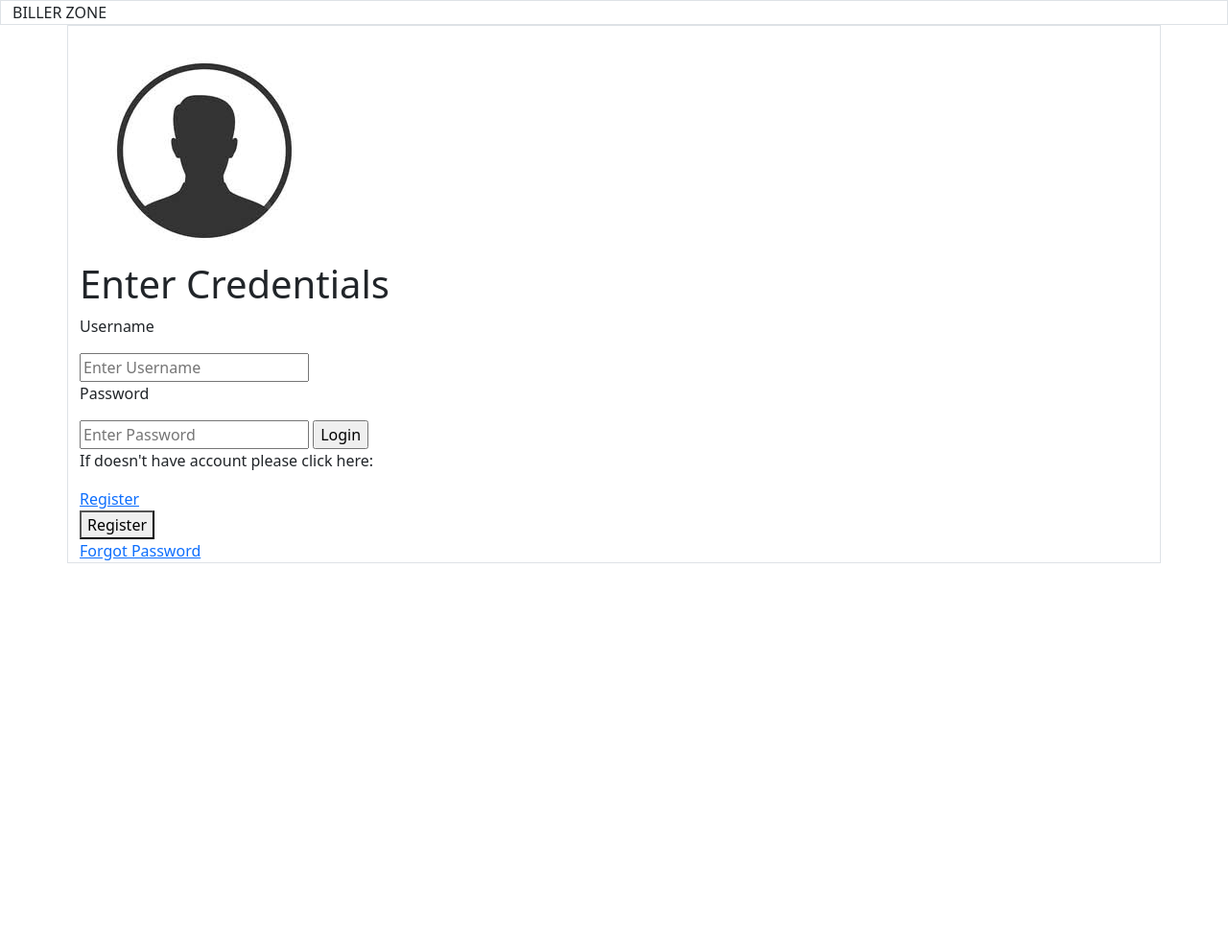
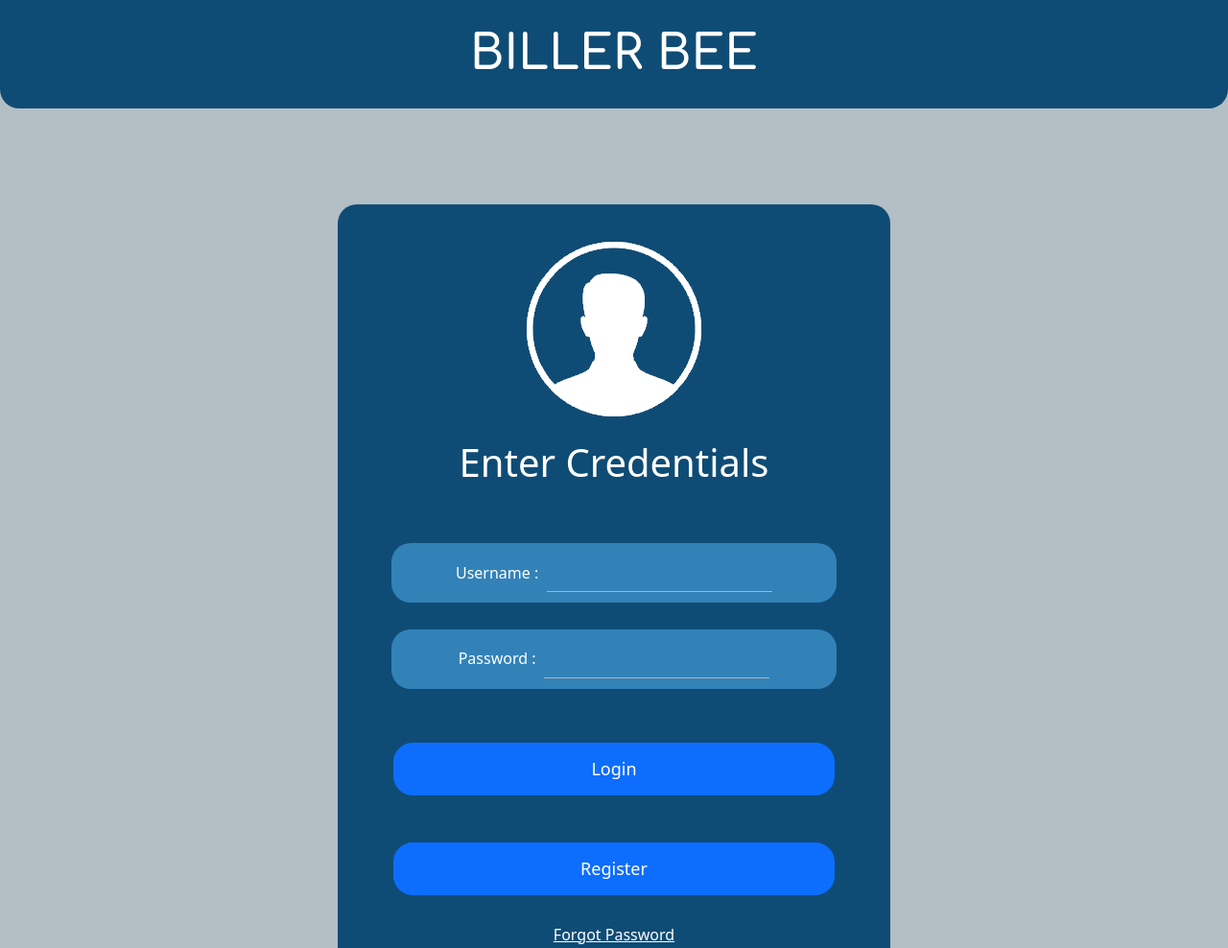
Before and after one commit to rajmanish23/Payment-Billing-System, a plain HTML site: page index.html in a window 1280 px wide. Shown: the top 988 px of the page at 96% size. Before the commit the page ends 800 px from the top, so only its background shows below. Drawn offline with Linux system fonts and the light colour scheme.

Commit message:
did index page css... finally...

```diff
--- a/index.html
+++ b/index.html
@@ -6,25 +6,35 @@
     <meta name="viewport" content="width=device-width, initial-scale=1.0">
     <title>Login - Bill System</title>
     <link rel="stylesheet" href="assets/bootstrap/css/bootstrap.css">
+    <link rel="stylesheet" href="/styles/index.css">
     <script src="assets/bootstrap/js/bootstrap.bundle.js" defer></script>
 </head>
 
 <body>
-    <div class="container-fluid border">BILLER ZONE</div>
-    <div class="container border">
-        <img src="/assets/avatar.jpg" class="avatar">
+    <div class="container-fluid">BILLER BEE</div>
+    <div class="container">
+        <img src="/assets/avatar.png" class="avatar">
         <h1>Enter Credentials</h1>
-        <form action="homepage.html">
-            <p>Username</p>
-            <input type="text" name="" placeholder="Enter Username">
-            <p>Password</p>
-            <input type="password" name="" placeholder="Enter Password">
-            <input type="submit" name="" value="Login">
-            <p>If doesn't have account please click here:</p>
-            <a href="#">Register</a>
+        <br>
+        <form action="">
+            <div class="username-box">
+                <label for="username">Username : </label>
+                <input type="text" name="username" id="username">
+            </div>
+            <div class="password-box">
+                <label for="password">Password : </label>
+                <input type="password" name="password" id="password">
+            </div>
         </form>
-        <a href="regpag.html"><button class="button">Register</button></a><br>
-        <a href="regpag.html">Forgot Password</a><br>
+        <br>
+        <div class="d-grid gap-2 col-10 mx-auto">
+            <button type="button" class="btn btn-primary">Login</button>
+            <br>
+            <button type="button" class="btn btn-primary">Register</button>
+        </div>
+        <br>
+        <a href="regpag.html">Forgot Password</a>
+        <br><br>
     </div>
 
 </body>
--- /dev/null
+++ b/styles/index.css
@@ -0,0 +1,82 @@
+@import url('https://fonts.googleapis.com/css2?family=Comfortaa:wght@600&display=swap');
+
+body {
+    background-color: #b3bec5;
+}
+
+.container-fluid {
+    font-family: 'Comfortaa', cursive;
+    color: white;
+    text-align: center;
+    font-size: 50px;
+    margin-bottom: 100px;
+    background-color: #0F4C75;
+    padding: 1.5%;
+    border-bottom-left-radius: 20px;
+    border-bottom-right-radius: 20px;
+}
+
+.container {
+    text-align: center;
+    background-color: #0F4C75;
+    width: 45%;
+    border-radius: 20px;
+    color: white;
+}
+
+.container label {
+    margin-right: 1%;
+}
+
+.password-box input,
+.username-box input {
+    border: none;
+    border-bottom: 1px solid rgb(179, 179, 179);
+    background: transparent;
+    outline: none;
+    /* outline-color: gray; */
+    height: 40px;
+    width: auto;
+    color: white;
+    font-size: 16px;
+}
+
+.username-box {
+    width: auto;
+    margin-top: 5%;
+    margin-left: 8%;
+    margin-right: 8%;
+    margin-bottom: 5%;
+    padding-top: 2%;
+    padding-bottom: 2%;
+    background-color: #3282B8;
+    border-radius: 20px;
+}
+
+.password-box {
+    width: auto;
+    margin-left: 8%;
+    margin-right: 8%;
+    margin-bottom: 5%;
+    padding-top: 2%;
+    padding-bottom: 2%;
+    background-color: #3282B8;
+    border-radius: 20px;
+}
+
+.btn {
+    font-size: large;
+    margin-top: 1%;
+    margin-bottom: 1%;
+    border-radius: 20px;
+    height: 55px;
+}
+
+.container a {
+    color: white;
+}
+
+.password-box, .username-box label {
+    padding-left: auto;
+    padding-right: auto;
+}
```
Also changed, not shown: assets/avatar.png (added), old-backup/OLD_loginpage.css (renamed from styles/loginpage.css).
